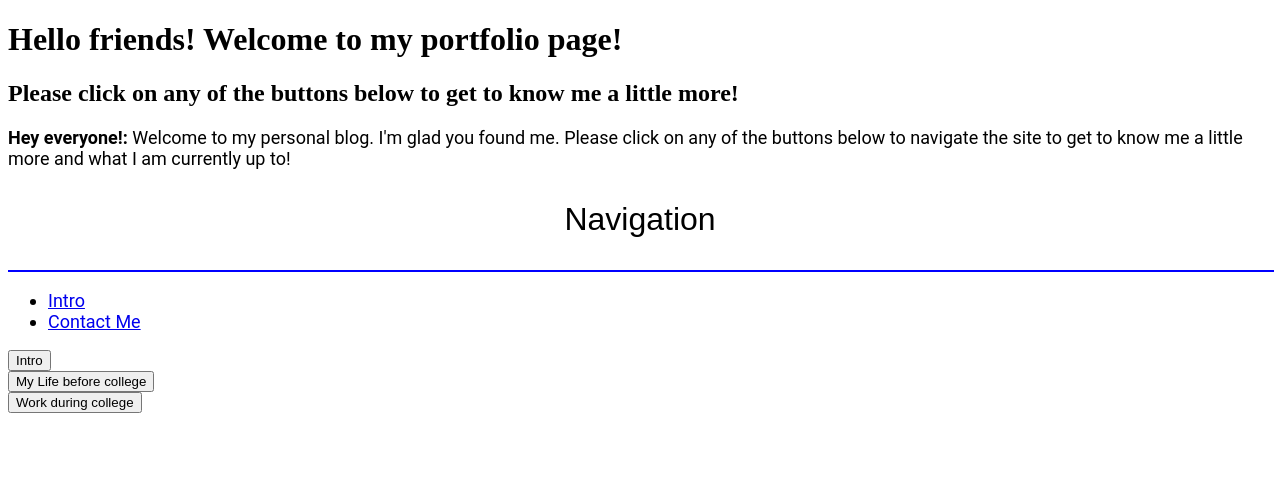
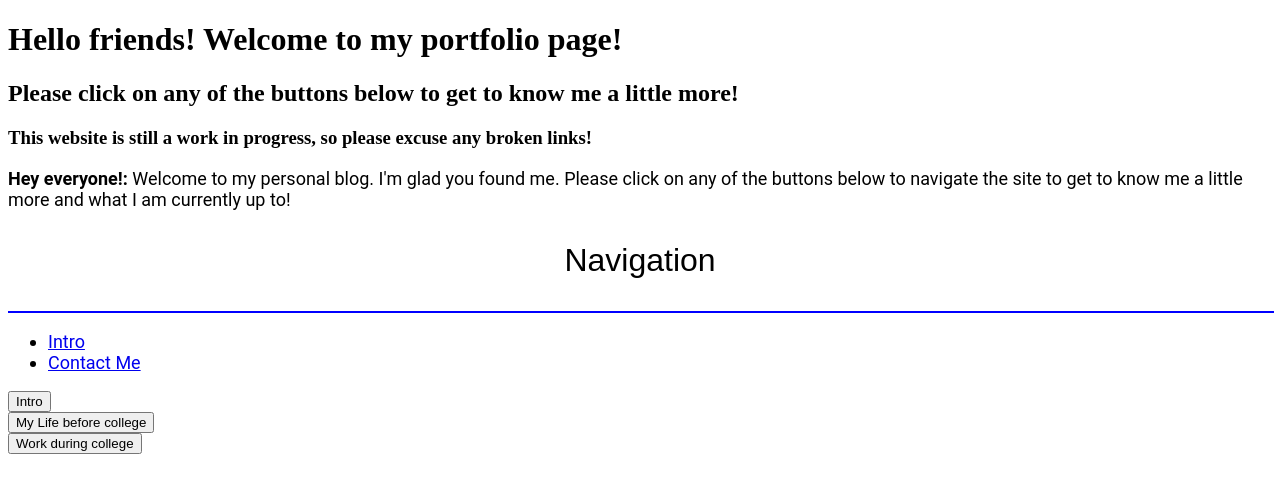
Before and after one commit to dustinle721/Dustin-s-portfolio, a plain HTML site: page index.html in a window 1280 px wide. Drawn offline with Linux system fonts and the light colour scheme.

Commit message:
Update index.html

```diff
--- a/index.html
+++ b/index.html
@@ -7,6 +7,8 @@
 <h1>Hello friends! Welcome to my portfolio page!</h1>
 
 <h2> Please click on any of the buttons below to get to know me a little more!</h2>
+	<h3> This website is still a work in progress, so please excuse any broken links! </h3>
+
 <style type="text/css">
 .heading1 {
 	font-family: 'Oswald', sans-serif;
```
